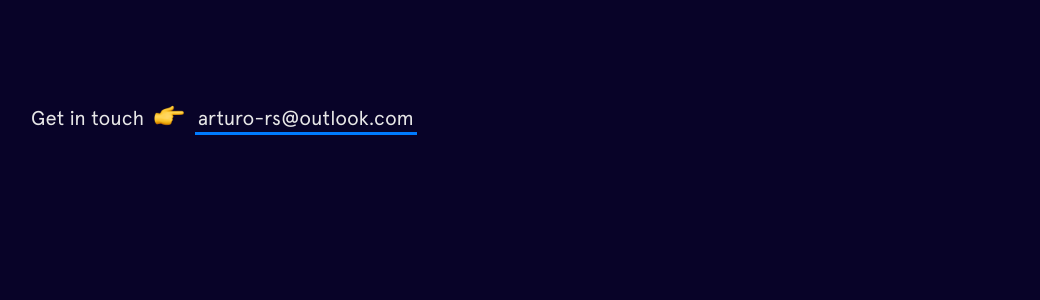
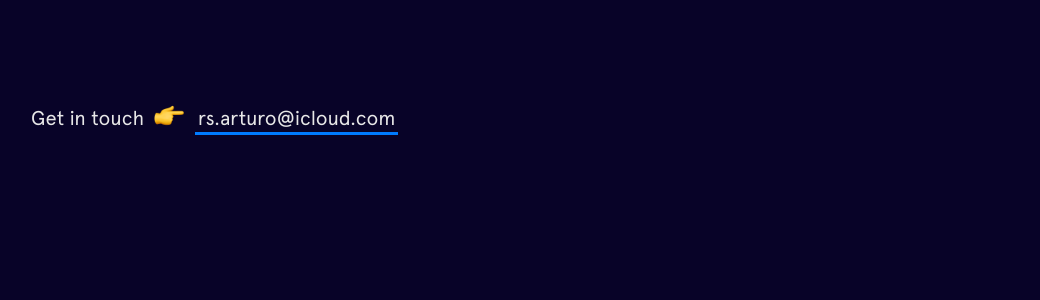
Before and after one commit to ArturReyes/arturreyes.github.io, a Jekyll site: the page built from index.html, in a window 1280 px wide and 900 px high, scrolled down 444 px. Shown: the part 154-454 px from the top of the window, without its empty margins (69-1109 px from the left). Built offline with Jekyll 4.4.1, drawn with Linux system fonts in a browser that asks for light colours; nearby versions of some CDN libraries.

Commit message:
new mail

```diff
--- a/_includes/intro.html
+++ b/_includes/intro.html
@@ -12,7 +12,7 @@
     <span>Get in touch </span>
     <span class="emoji pointer"></span>
     <span>
-      <a href="mailto:arturo-rs@outlook.com" target="_blank" class="highlight-link">arturo-rs@outlook.com</a>
+      <a href="mailto:arturo-rs@outlook.com" target="_blank" class="highlight-link">rs.arturo@icloud.com</a>
     </span>
   </h3>
 </header>
```
